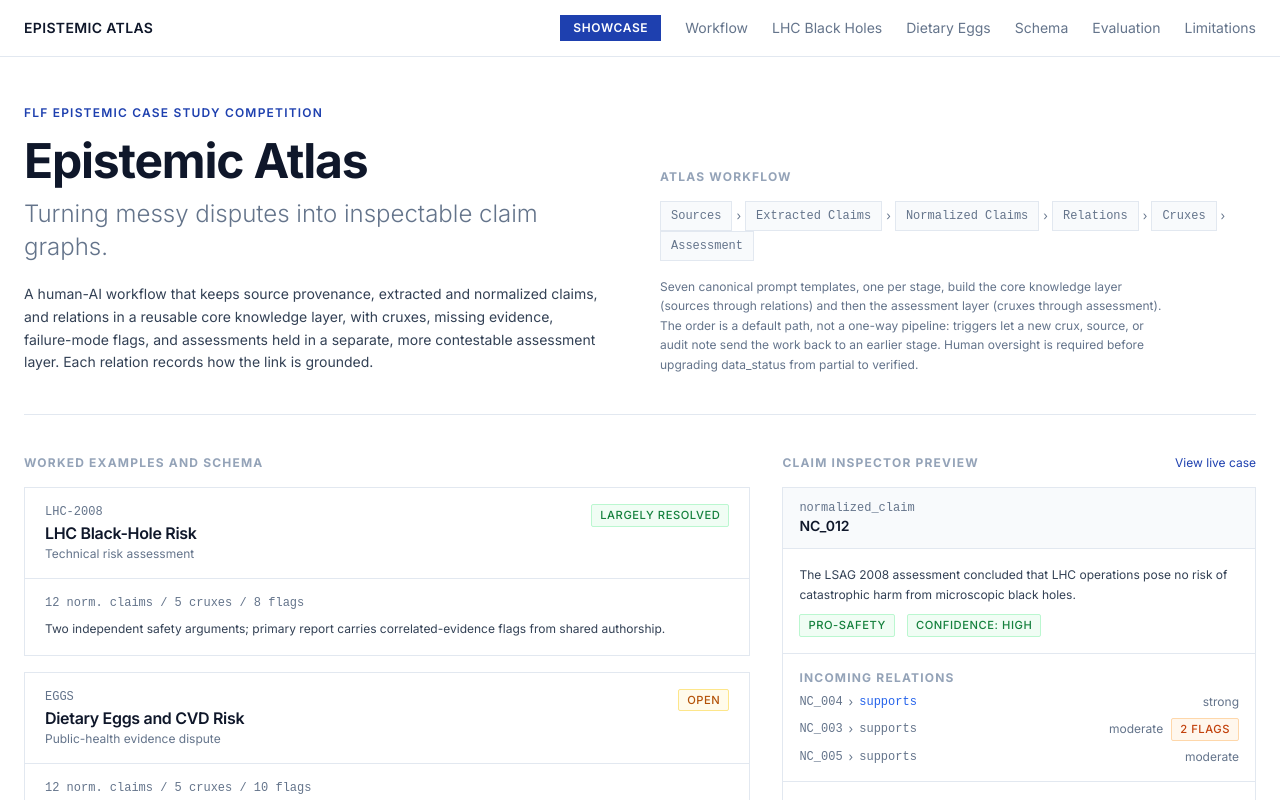
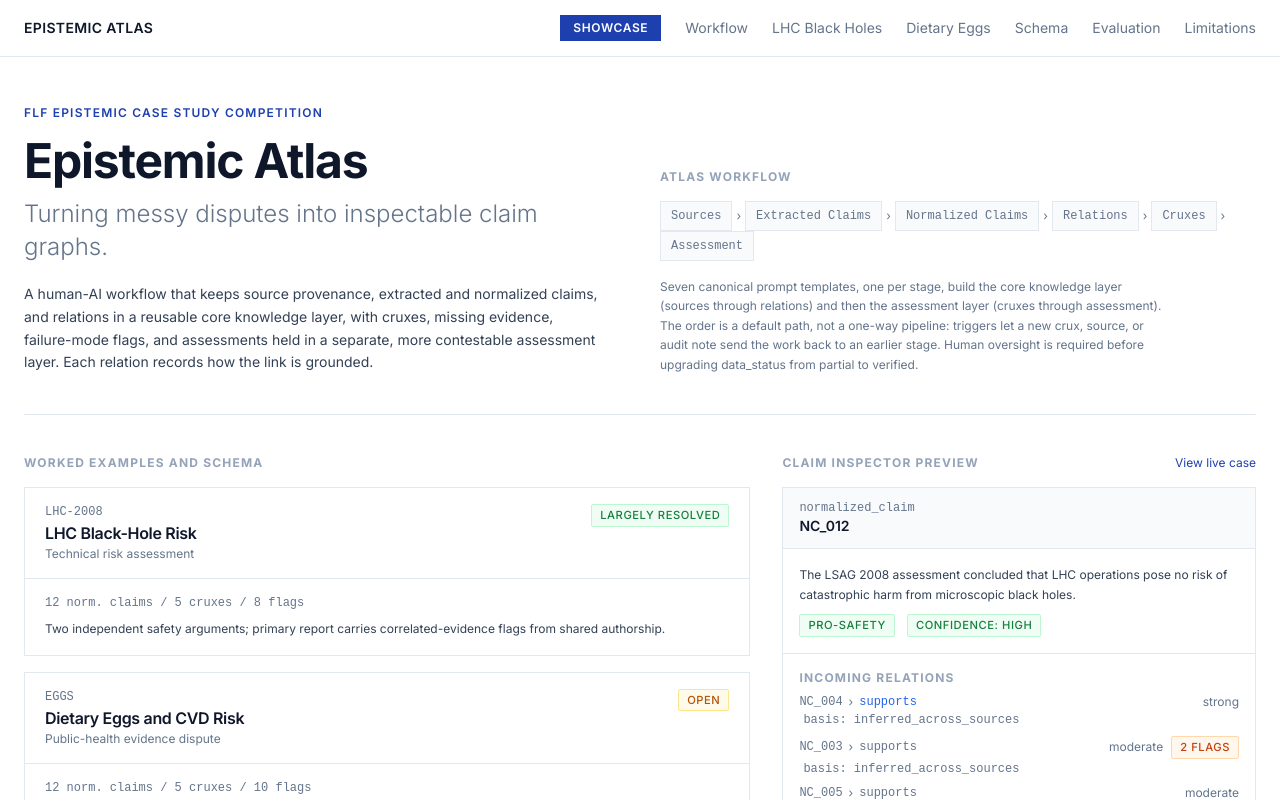
Before and after one commit to agentjakey/epistemic-atlas, a Next.js app: page /showcase in a window 1280 px wide. Shown: the top 800 px of the page. Built offline with nearby package versions, Linux system fonts and the light colour scheme.

Commit message:
audit and logging, fix vocab and framing

```diff
--- a/app/showcase/page.tsx
+++ b/app/showcase/page.tsx
@@ -147,15 +147,16 @@ export default function ShowcasePage() {
               <p className="text-xs section-heading" style={{ marginBottom: '0.5rem' }}>Incoming relations</p>
               <div className="space-y-2">
                 {[
-                  { from: 'NC_004', type: 'supports', strength: 'strong', flags: 0, color: 'text-blue-600' },
-                  { from: 'NC_003', type: 'supports', strength: 'moderate', flags: 2, color: 'text-slate-500' },
-                  { from: 'NC_005', type: 'supports', strength: 'moderate', flags: 0, color: 'text-slate-500' },
+                  { from: 'NC_004', family: 'supports', basis: 'inferred_across_sources', strength: 'strong', flags: 0, color: 'text-blue-600' },
+                  { from: 'NC_003', family: 'supports', basis: 'inferred_across_sources', strength: 'moderate', flags: 2, color: 'text-slate-500' },
+                  { from: 'NC_005', family: 'supports', basis: 'inferred_across_sources', strength: 'moderate', flags: 0, color: 'text-slate-500' },
                 ].map((r) => (
-                  <div key={r.from} className="flex items-center justify-between gap-2">
+                  <div key={r.from} className="space-y-0.5">
+                    <div className="flex items-center justify-between gap-2">
                       <div className="flex items-center gap-1.5">
                         <span className="text-xs font-mono text-ink-faint">{r.from}</span>
                         <span className="text-xs text-ink-faint">›</span>
-                      <span className={`text-xs font-mono ${r.color}`}>{r.type}</span>
+                        <span className={`text-xs font-mono ${r.color}`}>{r.family}</span>
                       </div>
                       <div className="flex items-center gap-2 shrink-0">
                         <span className="text-xs text-ink-faint">{r.strength}</span>
@@ -163,6 +164,8 @@ export default function ShowcasePage() {
                           <span className="badge badge-flag">{r.flags} flag{r.flags > 1 ? 's' : ''}</span>
                         )}
                       </div>
+                    </div>
+                    <p className="text-xs font-mono text-ink-faint pl-1">basis: {r.basis}</p>
                   </div>
                 ))}
               </div>
```
Also changed, not shown: 2 other files (tests, documents, lock files or other folders). Lines whose indentation alone changed are shown as unchanged.
